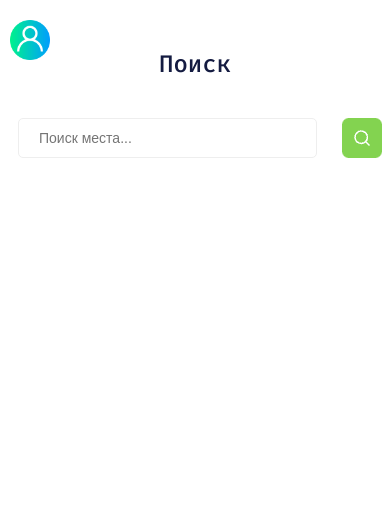
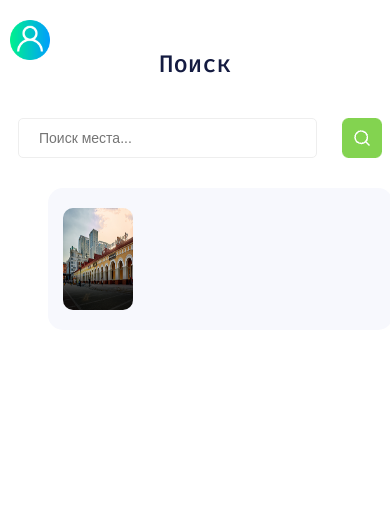
Before and after one commit to KaioOrg/webTrip, a PHP site: page /searchPage.html in a window 390 px wide. Shown: the top 509 px of the page. Run offline with PHP 8.4, Linux system fonts and the light colour scheme.

Commit message:
update 1.0

```diff
--- a/searchPage.html
+++ b/searchPage.html
@@ -13,7 +13,7 @@
     <title>Document</title>
 </head>
 <body>
-<header>
+<header class="header-search-page">
     <a href="#"><img class="image-user" src="static/userIcon.png" alt=""></a>
     <h2 class="nameSearchPage">Поиск</h2>
     <form action="" method="get">
@@ -21,6 +21,14 @@
         <button class="search-place-button" type="submit"><img class="search-icon-image" src="static/searchIcon.png" alt=""></button>
     </form>
 </header>
+
+<main class="all-places-searched">
+    <section>
+        <ul class="all-places-list">
+            <li class="searched-place-item"><img class="items-image-places" src="static/cityMallBlack.png" alt=""></li>
+        </ul>
+    </section>
+</main>
 
 <footer class="footer-main-page">
     <ul class="footer-list">
--- a/static/searchPageStyle.css
+++ b/static/searchPageStyle.css
@@ -16,6 +16,10 @@ li{
 }
 
 @media (max-width: 425px) {
+    .header-search-page{
+        margin-bottom: 20px;
+    }
+
     .nameSearchPage{
         font-size: 24px;
         font-weight: 500;
@@ -52,11 +56,31 @@ li{
         border-radius: 5px;
     }
 
+    .all-places-searched{
+        margin: 0;
+    }
+
     .search-place-button{
         margin-left: 25px;
         padding: 0;
         border: transparent;
         background-color: transparent;
+    }
+
+    .searched-place-item{
+        width: 325px;
+        height: 122px;
+        padding: 10px;
+        border-radius: 15px;
+        background-color: #F7F8FD;
+    }
+
+    .items-image-places{
+        width: 70px;
+        height: 102px;
+        margin-top: 10px;
+        margin-left: 5px;
+        border-radius: 10px;
     }
 
     .footer-main-page{
@@ -113,7 +137,7 @@ li{
     }
 
     form{
-        margin-bottom: 27px;
+        margin-bottom: 30px;
         margin-top: 0;
     }
 
@@ -125,7 +149,7 @@ li{
     }
 
     .search-place-button{
-        margin-left: 25px;
+        margin-left: 20px;
         padding: 0;
     }
 
```
